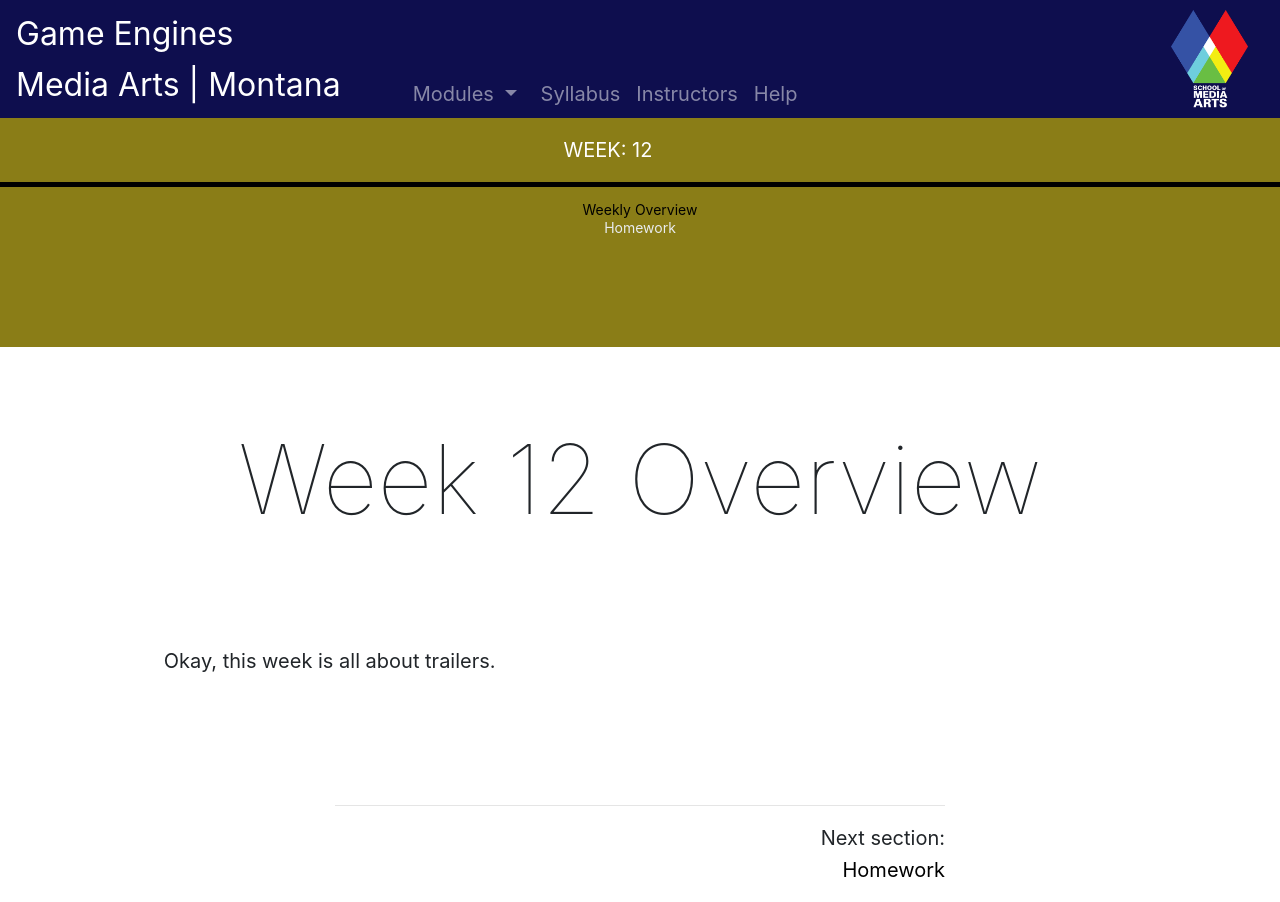
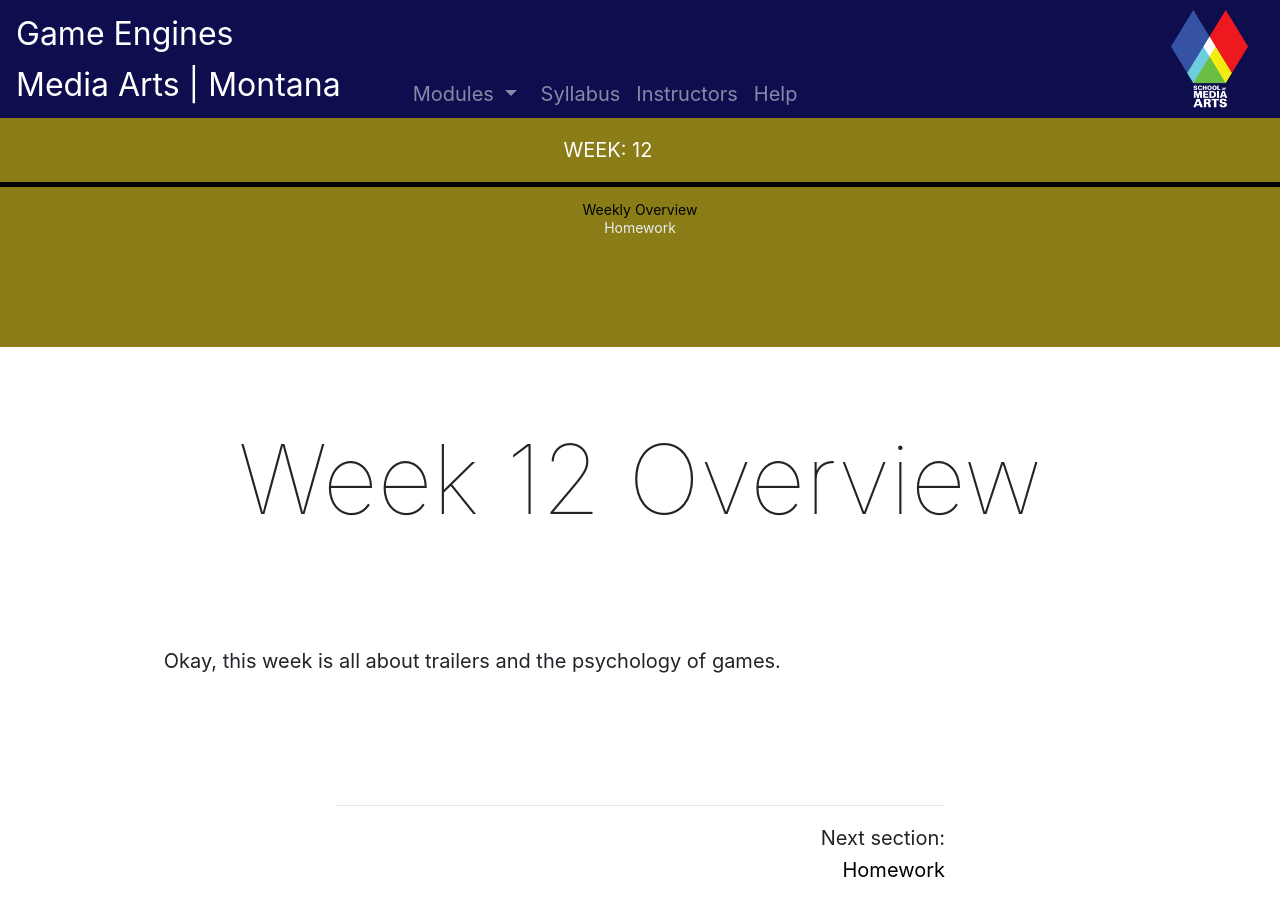
Before and after one commit to Montana-Media-Arts/460_GameEngines-Fall2022, a Jekyll site: the page built from modules/week-12/_posts/2017-01-01-overview.md, in a window 1280 px wide. Built offline with Jekyll 4.4.1, drawn with Linux system fonts in a browser that asks for light colours; nearby versions of some CDN libraries.

Commit message:
Update 2017-01-01-overview.md

```diff
--- a/modules/week-12/_posts/2017-01-01-overview.md
+++ b/modules/week-12/_posts/2017-01-01-overview.md
@@ -10,4 +10,4 @@ jotted: false
 <br />
 
 
-Okay, this week is all about trailers.
+Okay, this week is all about trailers and the psychology of games.
```
